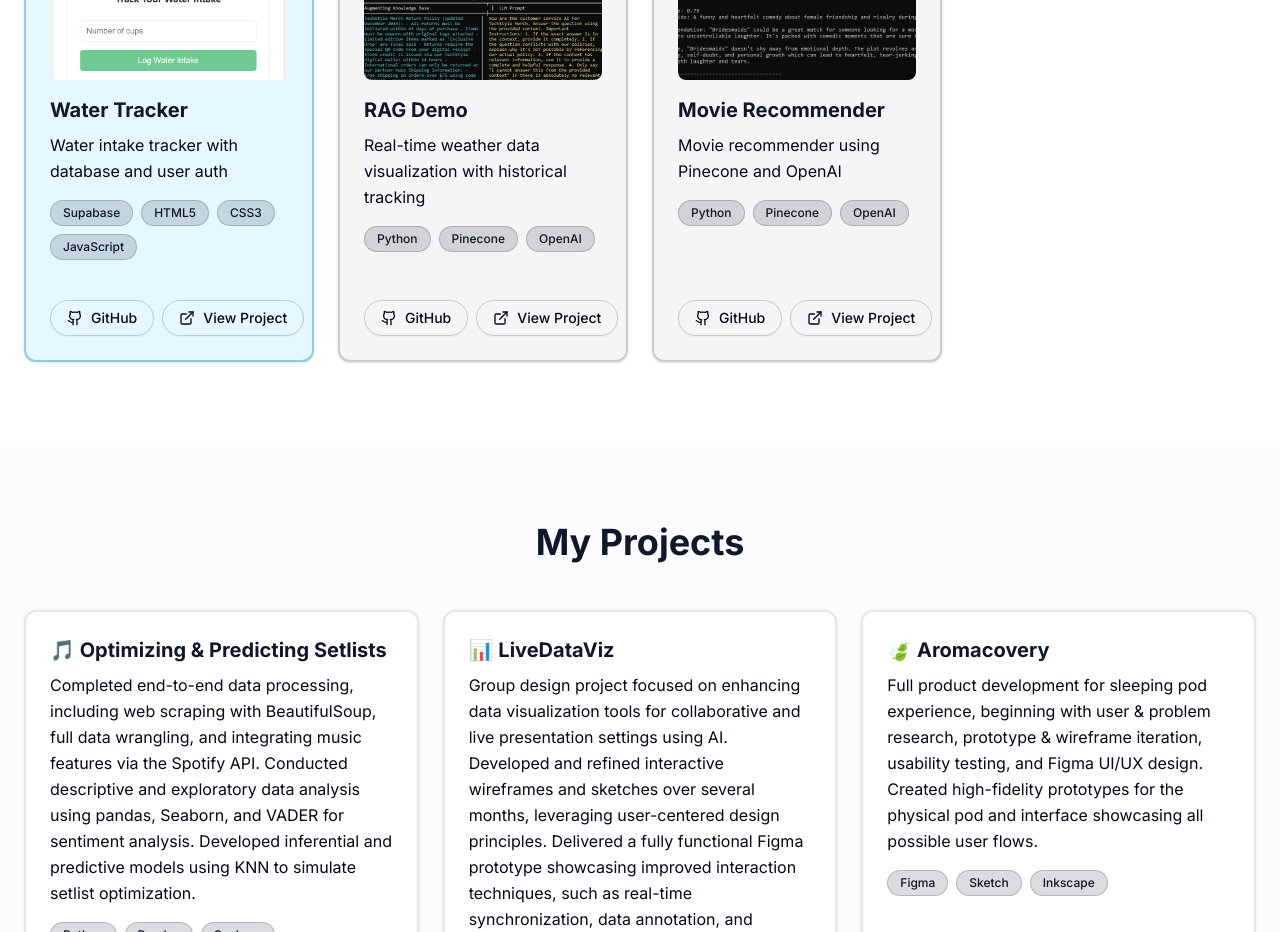
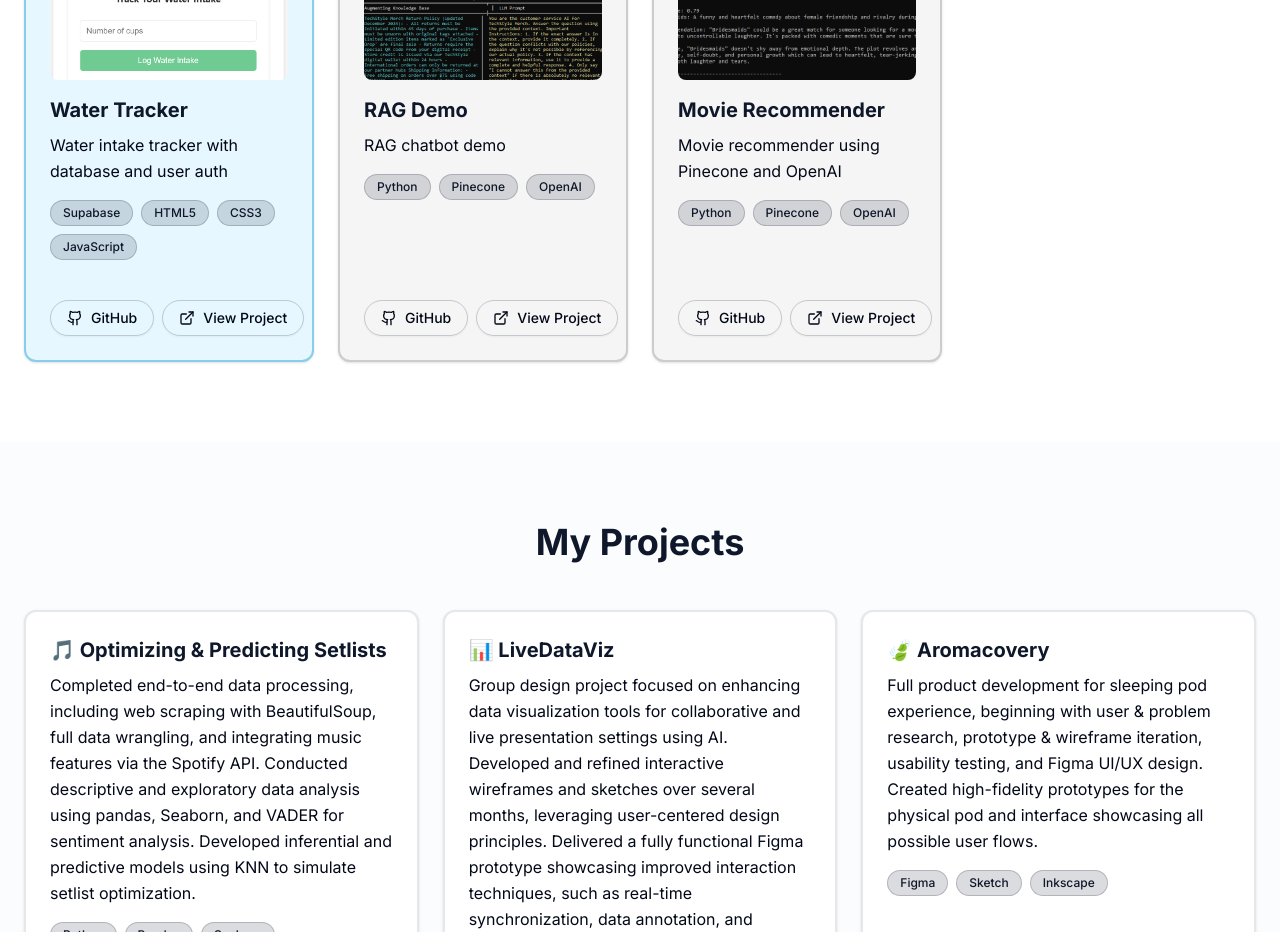
Before and after one commit to lame-o/portfolio, a Next.js app: page / in a window 1280 px wide. Shown: the part 2260-3192 px from the top of the page. Built offline with nearby package versions, Linux system fonts and the light colour scheme.

Commit message:
fixed proj descriptions

```diff
--- a/app/page.tsx
+++ b/app/page.tsx
@@ -52,7 +52,7 @@ export default function Home() {
     },
     {
       title: "RAG Demo",
-      desc: "Real-time weather data visualization with historical tracking",
+      desc: "RAG chatbot demo",
       tech: ["Python", "Pinecone", "OpenAI"],
       url: "https://github.com/lame-o/rag_demo",
       github: "https://github.com/lame-o/rag_demo",
```
